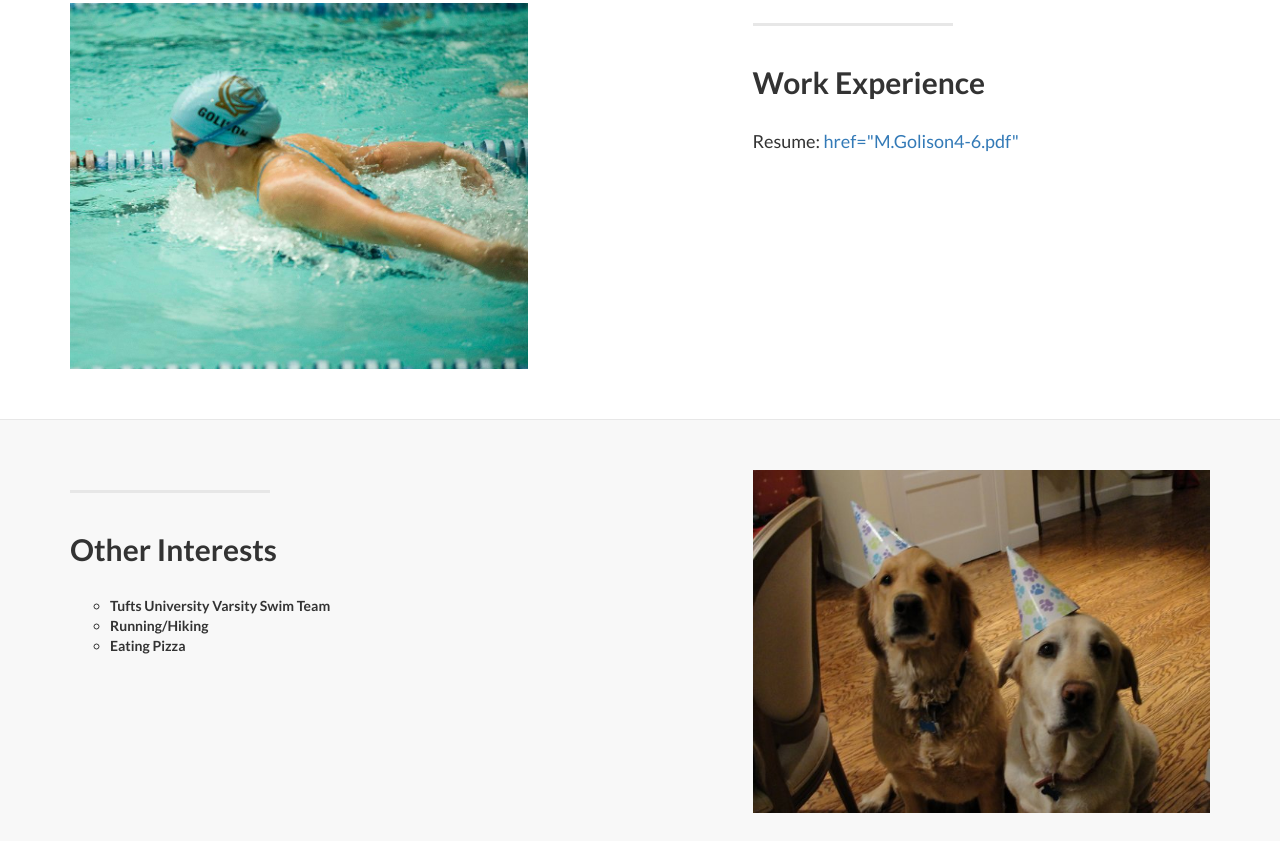
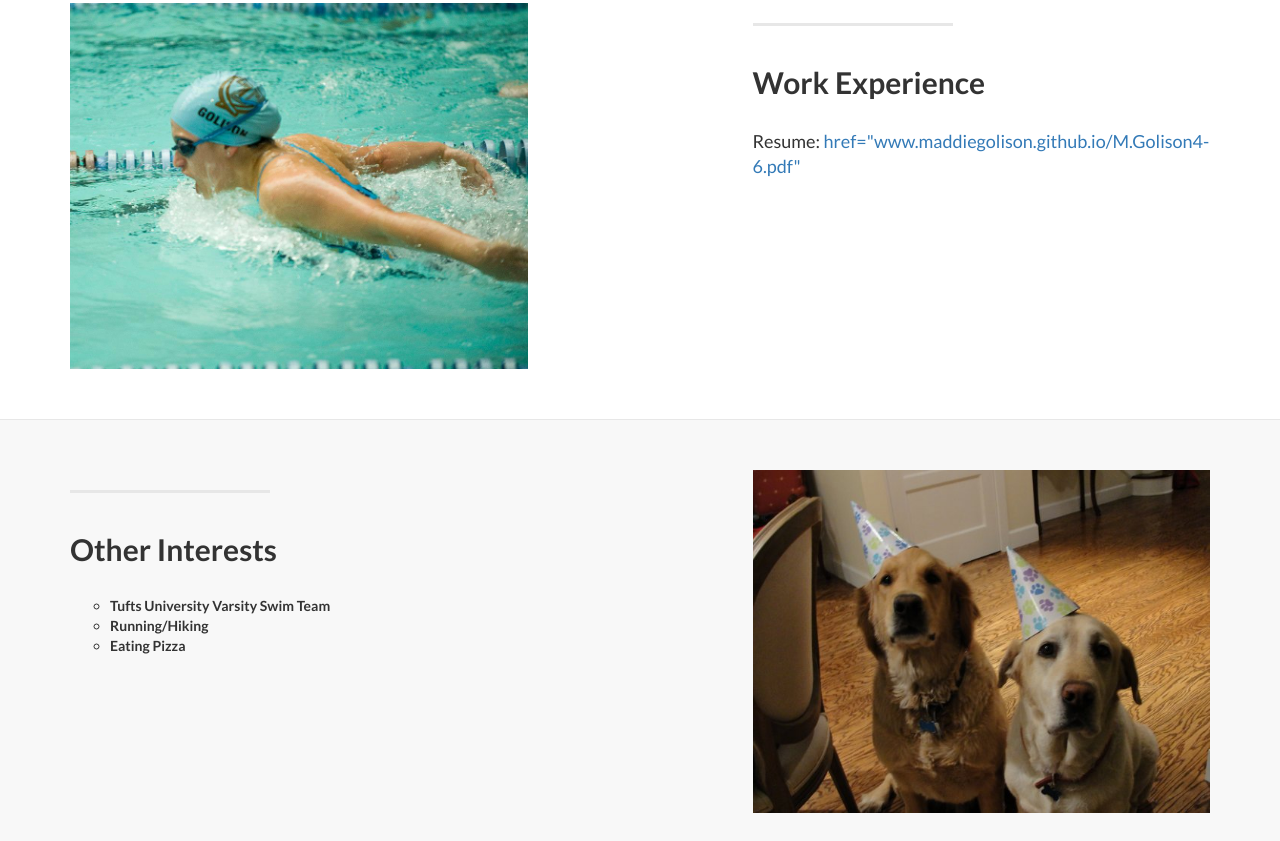
Before and after one commit to maddiegolison/maddiegolison.github.io, a plain HTML site: page index.html in a window 1280 px wide. Shown: the part 1315-2156 px from the top of the page. Drawn offline with Linux system fonts and the light colour scheme.

Commit message:
link change

```diff
--- a/index.html
+++ b/index.html
@@ -138,7 +138,7 @@
                     <hr class="section-heading-spacer">
                     <div class="clearfix"></div>
                     <h2 class="section-heading">Work Experience</h2>
-                    <p class="lead">Resume: <a>href="M.Golison4-6.pdf"</a></p>
+                    <p class="lead">Resume: <a>href="www.maddiegolison.github.io/M.Golison4-6.pdf"</a></p>
                 </div>
                 <div class="col-lg-5 col-sm-pull-6  col-sm-6">
                     <img class="img-responsive" src="images/swimpic.jpg" alt="">
```
